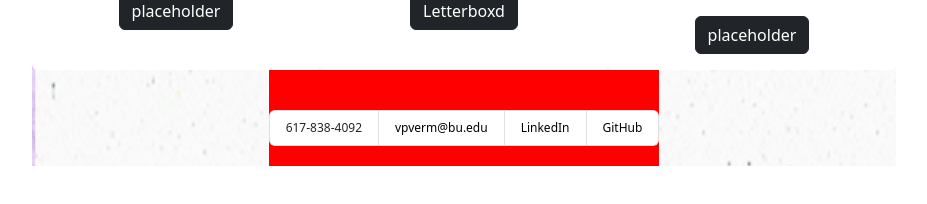
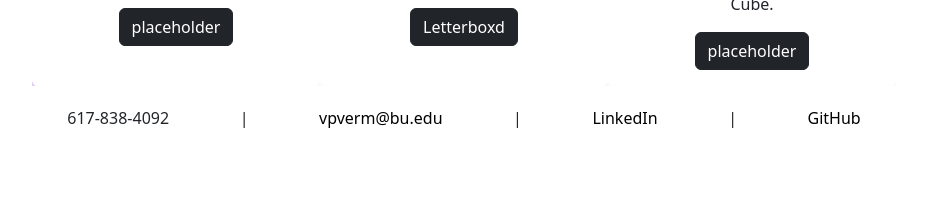
Before and after one commit to victorverma3/Portfolio, a React (Vite) app: page /about in a window 1280 px wide. Shown: the part 582-786 px from the top of the page, without its empty margins (176-1103 px from the left). Built offline with nearby package versions, Linux system fonts and the light colour scheme.

Commit message:
used custom footer instead of ListGroup

```diff
--- a/src/components/footer/Footer.css
+++ b/src/components/footer/Footer.css
@@ -1,10 +1,10 @@
 .bottom {
-   padding:20px 0px 10px 0px;
    display:flex;
-   background-color:red;
-   justify-content:center;
-   width:fit-content;
+   justify-content:space-around;
+   width:100%;
    margin:auto;
+   background-color:white;
+   padding: 10px 0px 10px 0px;
  }
 
 .footer {
--- a/src/components/footer/Footer.tsx
+++ b/src/components/footer/Footer.tsx
@@ -5,16 +5,21 @@ import ListGroup from "react-bootstrap/ListGroup";
 const Footer = () => {
   return (
     <div className="bottom">
-      <ListGroup horizontal className="footer">
-        <ListGroup.Item>
+      <div className="footerItem">
         <a>617-838-4092</a>
-        </ListGroup.Item>
-        <ListGroup.Item>
+      </div>
+      <div className="footerItem">
+        <a>|</a>
+      </div>
+      <div className="footerItem">
         <a className="footerLink" href="mailto:vpverm@bu.edu">
           vpverm@bu.edu
         </a>
-        </ListGroup.Item>
-        <ListGroup.Item>
+      </div>
+      <div className="footerItem">
+        <a>|</a>
+      </div>
+      <div className="footerItem">
         <a
           className="footerLink"
           href="https://www.linkedin.com/in/victor-verma-91713022b/"
@@ -22,8 +27,11 @@ const Footer = () => {
         >
           LinkedIn
         </a>
-        </ListGroup.Item>
-        <ListGroup.Item>
+      </div>
+      <div className="footerItem">
+        <a>|</a>
+      </div>
+      <div className="footerItem">
         <a
           className="footerLink"
           href="https://github.com/victorverma3"
@@ -31,8 +39,7 @@ const Footer = () => {
         >
           GitHub
         </a>
-        </ListGroup.Item>
-      </ListGroup>
+      </div>
     </div>
   );
 };
```
Lines whose indentation alone changed are shown as unchanged.
